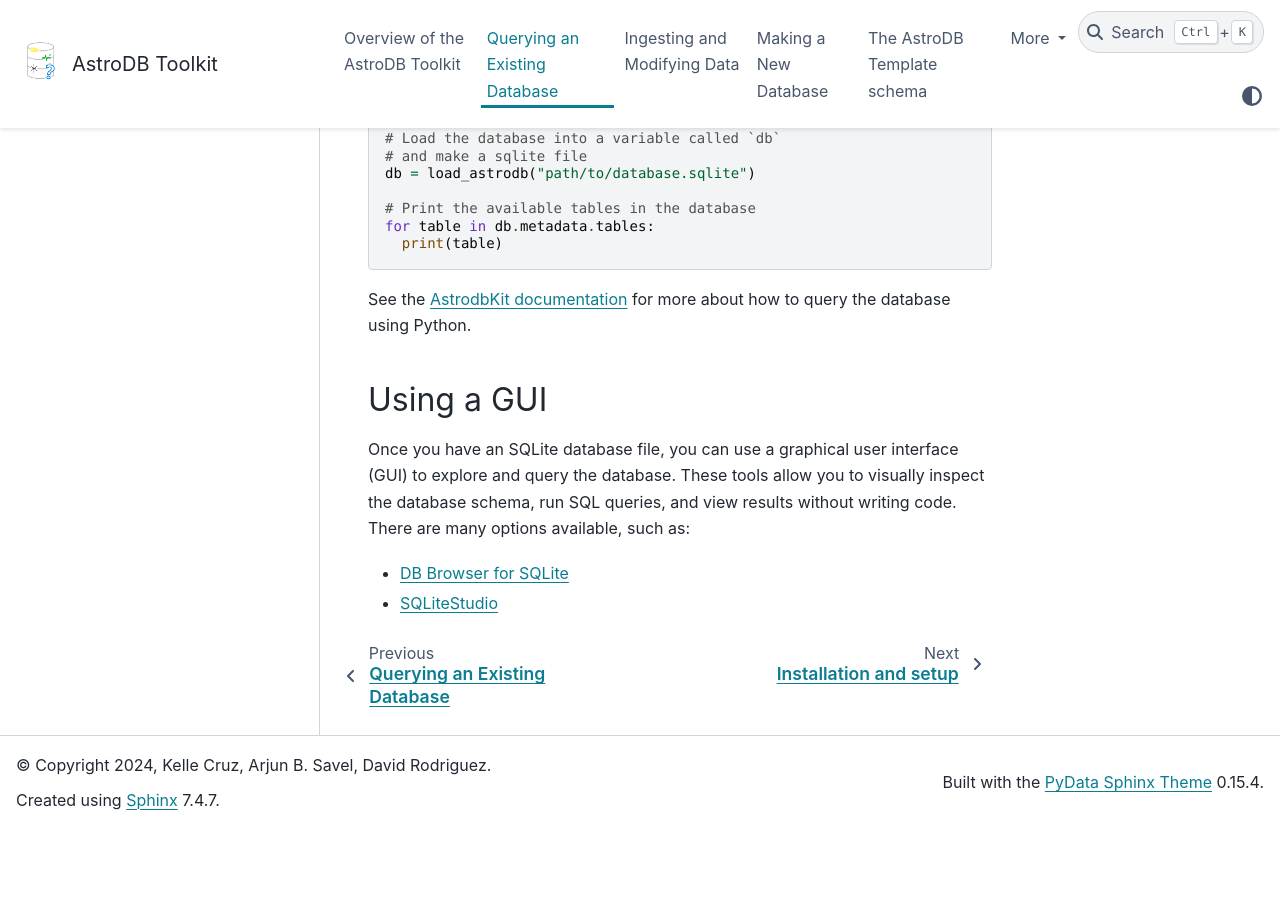
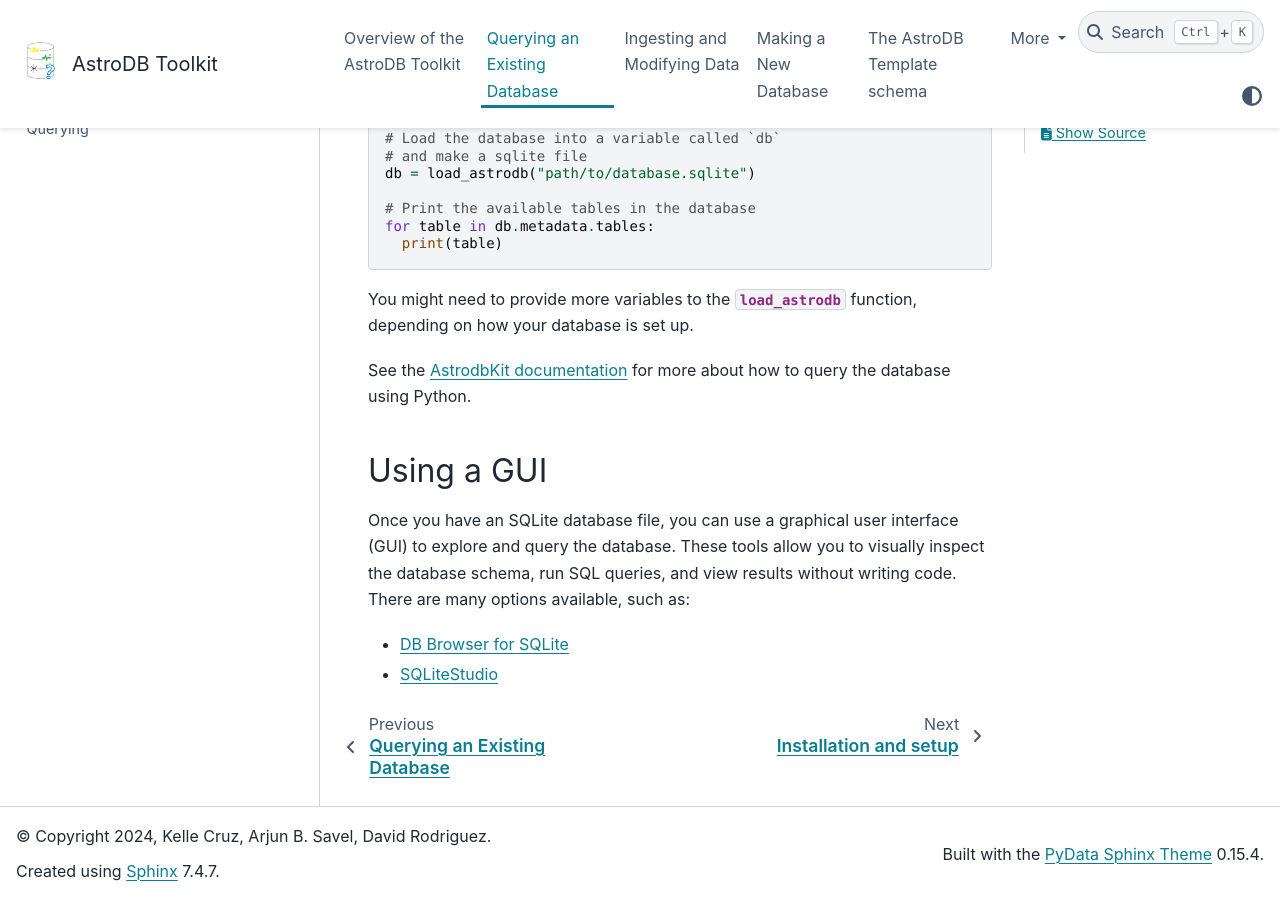
Before and after one commit to astrodbtoolkit/astrodb_utils, a Sphinx documentation site: the page built from docs/pages/querying_existing_db/getting_started/index.rst, in a window 1280 px wide and 900 px high, scrolled down 552 px. Built offline with Sphinx 7.4.7 and the PyData theme 0.15.4, drawn with Linux system fonts in a browser that asks for light colours; the version number could not be read and is left out; before the commit the page ends 1381 px from its top, so only the background shows below that.

Commit message:
link to load_astrodb API docs

```diff
--- a/docs/pages/querying_existing_db/getting_started/index.rst
+++ b/docs/pages/querying_existing_db/getting_started/index.rst
@@ -31,7 +31,12 @@ Once you have the database files, you can access them using the
     for table in db.metadata.tables:
       print(table)
 
-See the `AstrodbKit documentation <https://astrodbkit.readthedocs.io/en/latest/>`_ for more about how to query the database using Python.
+You might need to provide more variables to the
+:py:func:`load_astrodb<astrodb_utils.utils.load_astrodb>` function,
+depending on how your database is set up.
+
+See the `AstrodbKit documentation <https://astrodbkit.readthedocs.io/en/latest/>`_
+for more about how to query the database using Python.
 
 Using a GUI
 -----------
```
Also changed, not shown: docs/pages/dev_docs/documentation.rst (line endings or trailing spaces).
